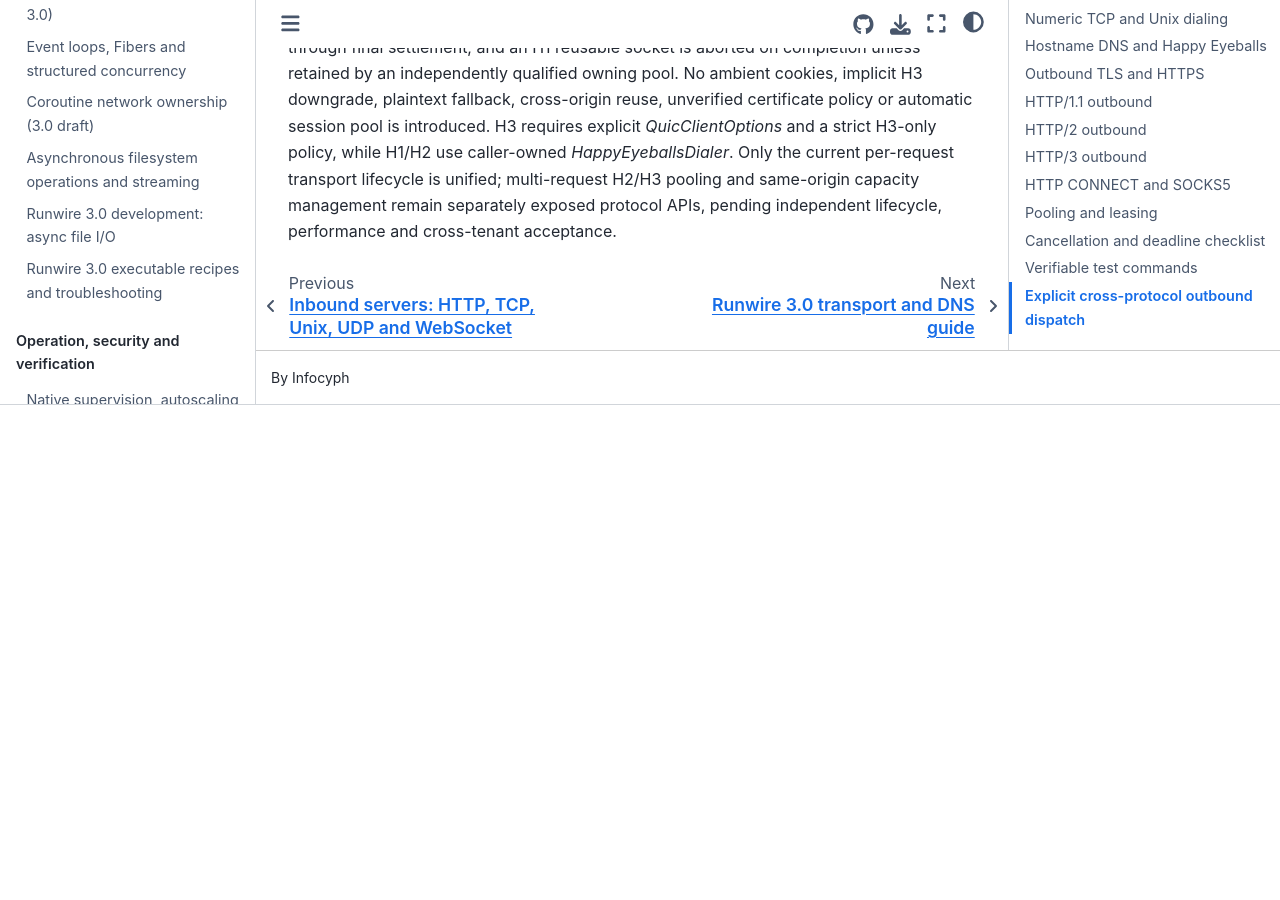
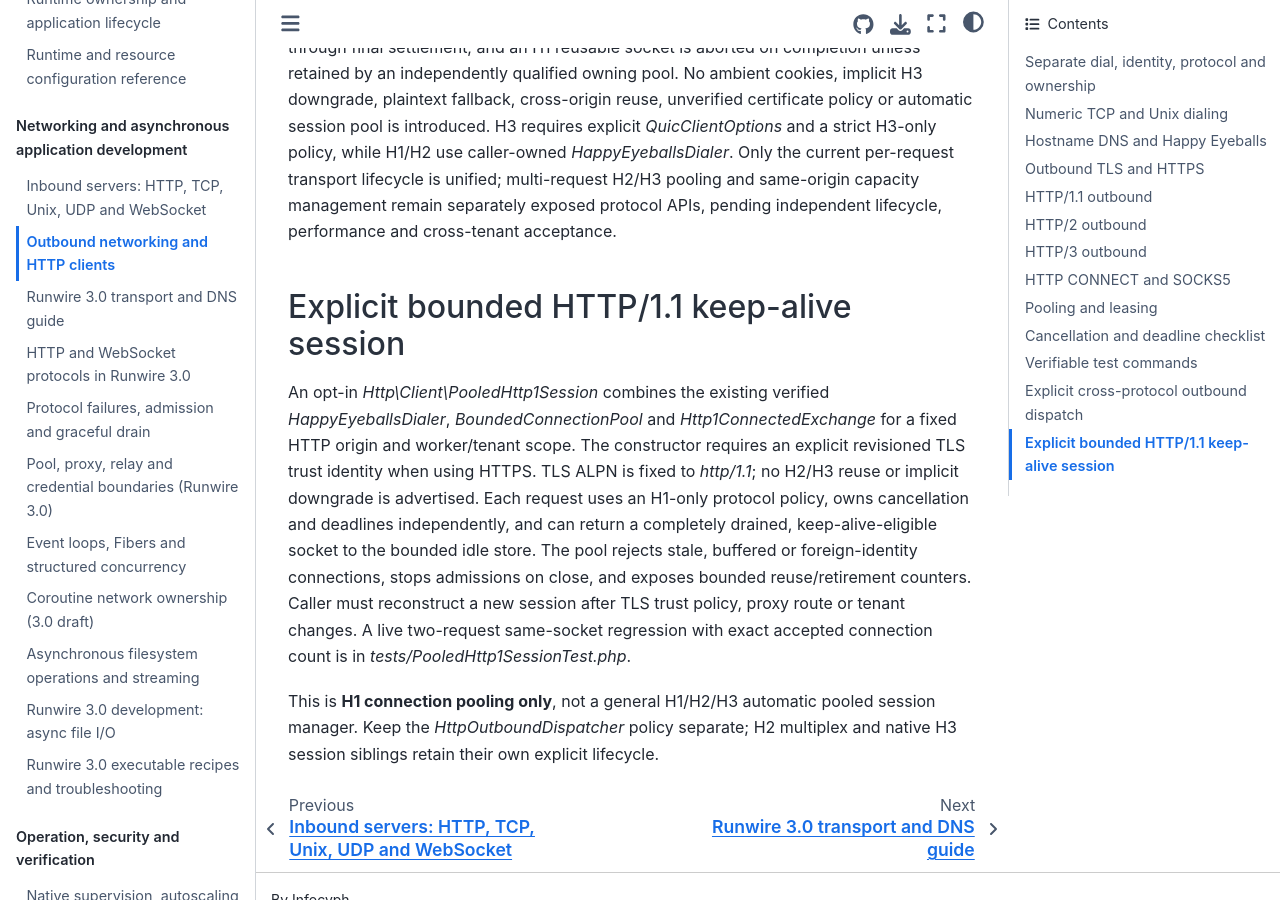
Before and after one commit to infocyph/Runwire, a Sphinx documentation site: the page built from docs/outbound-handbook-3.0.rst, in a window 1280 px wide and 900 px high, scrolled down 4847 px. Built offline with Sphinx 7.4.7 and the Sphinx Book theme 1.1.4, drawn with Linux system fonts in a browser that asks for light colours; before the commit the page ends 5252 px from its top, so only the background shows below that.

Commit message:
test(http-client): qualify real H1 keepalive socket reuse, bounded metrics and cleanup

```diff
--- a/docs/outbound-handbook-3.0.rst
+++ b/docs/outbound-handbook-3.0.rst
@@ -225,3 +225,24 @@ per-request transport lifecycle is unified; multi-request H2/H3
 pooling and same-origin capacity management remain separately exposed
 protocol APIs, pending independent lifecycle, performance and
 cross-tenant acceptance.
+
+
+Explicit bounded HTTP/1.1 keep-alive session
+--------------------------------------------
+
+An opt-in `Http\\Client\\PooledHttp1Session` combines the existing verified
+`HappyEyeballsDialer`, `BoundedConnectionPool` and `Http1ConnectedExchange`
+for a fixed HTTP origin and worker/tenant scope. The constructor requires an
+explicit revisioned TLS trust identity when using HTTPS. TLS ALPN is fixed to
+`http/1.1`; no H2/H3 reuse or implicit downgrade is advertised. Each request
+uses an H1-only protocol policy, owns cancellation and deadlines independently,
+and can return a completely drained, keep-alive-eligible socket to the bounded
+idle store. The pool rejects stale, buffered or foreign-identity connections,
+stops admissions on close, and exposes bounded reuse/retirement counters.
+Caller must reconstruct a new session after TLS trust policy, proxy route or
+tenant changes. A live two-request same-socket regression with exact accepted
+connection count is in `tests/PooledHttp1SessionTest.php`.
+
+This is **H1 connection pooling only**, not a general H1/H2/H3 automatic
+pooled session manager. Keep the `HttpOutboundDispatcher` policy separate;
+H2 multiplex and native H3 session siblings retain their own explicit lifecycle.
```
Also changed, not shown: 2 other files.
